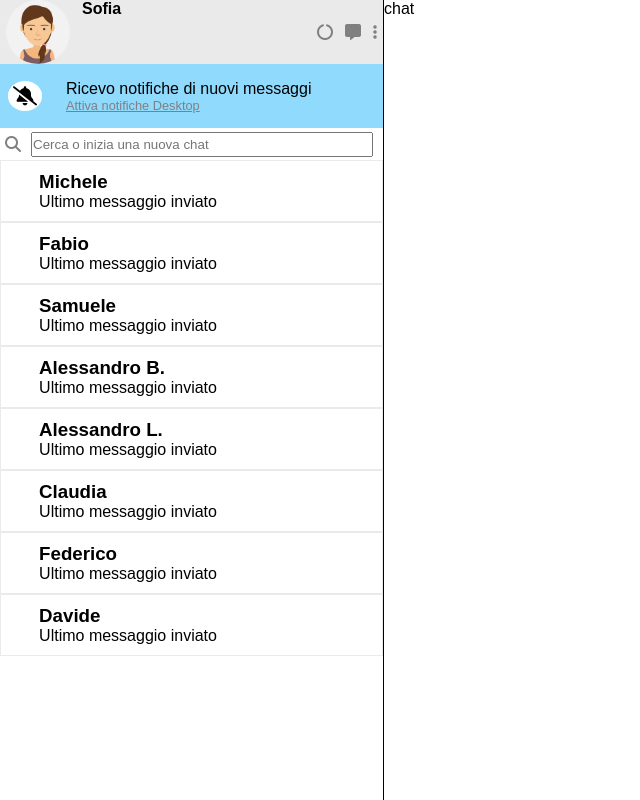
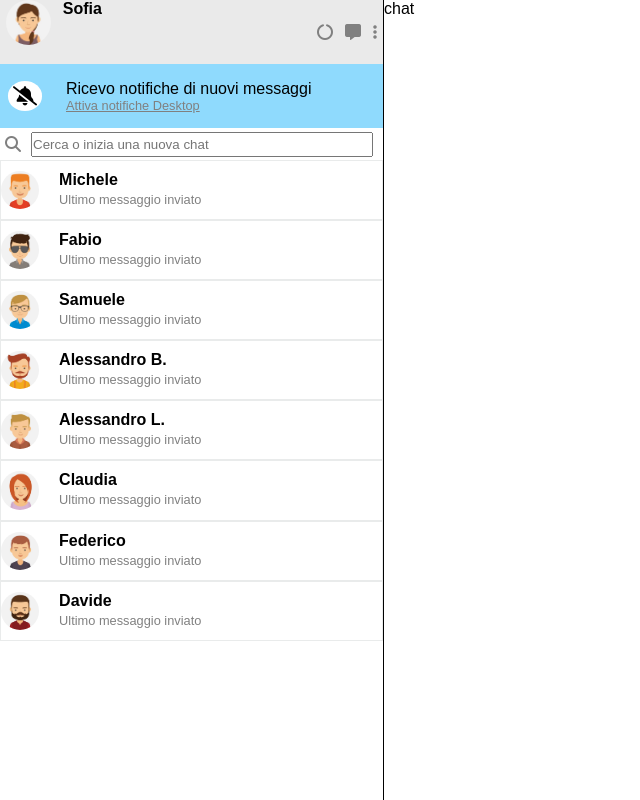
Before and after one commit to AlessandroVola/vue-boolzapp, a plain HTML site: page index.html in a window 1280 px wide. Shown: the whole page, without its empty margins (0-640 px from the left). Drawn offline with nearby package versions, Linux system fonts and the light colour scheme.

Commit message:
v-for avatar and other css style

```diff
--- a/css/style.css
+++ b/css/style.css
@@ -40,6 +40,7 @@ body {
 
 .userName img {
     border-radius: 50%;
+    height: 70%;
 
 }
 
@@ -99,7 +100,7 @@ body {
     padding: 3px 0;
 }
 
-/* coontatti */
+/* contatti */
 #contacts {
     height: 76vh;
 }
@@ -114,6 +115,12 @@ body {
     border-radius: 50%;
 }
 
+#last-message {
+    font-size: 0.8rem;
+    color: gray;
+    padding-top: 3px;
+}
+
 
 /* parte destra */
 #right-waw {
--- a/index.html
+++ b/index.html
@@ -49,10 +49,10 @@
             <div id="contacts">
                 <ul>
                     <li v-for="person in contacts" class="flex">
-                        <img src="person.avatar" alt="">
-                        <div>
-                            <h3>{{ person.name }}</h3>
-                            <div>Ultimo messaggio inviato</div>
+                        <img :src="person.avatar" alt="">
+                        <div style="padding-left: 20px;">
+                            <h4>{{ person.name }}</h4>
+                            <div id="last-message">Ultimo messaggio inviato</div>
                         </div>
                     </li>
                 </ul>
--- a/js/script.js
+++ b/js/script.js
@@ -29,7 +29,7 @@ const app = new Vue(
                 },
                 {
                     name: 'Fabio',
-                    avatar: '_2',
+                    avatar: 'img/avatar_2.jpg',
                     visible: true,
                     messages: [
                         {
@@ -51,7 +51,7 @@ const app = new Vue(
                 },
                 {
                     name: 'Samuele',
-                    avatar: '_3',
+                    avatar: 'img/avatar_3.jpg',
                     visible: true,
                     messages: [
                         {
@@ -73,7 +73,7 @@ const app = new Vue(
                 },
                 {
                     name: 'Alessandro B.',
-                    avatar: '_4',
+                    avatar: 'img/avatar_4.jpg',
                     visible: true,
                     messages: [
                         {
@@ -90,7 +90,7 @@ const app = new Vue(
                 },
                 {
                     name: 'Alessandro L.',
-                    avatar: '_5',
+                    avatar: 'img/avatar_5.jpg',
                     visible: true,
                     messages: [
                         {
@@ -107,7 +107,7 @@ const app = new Vue(
                 },
                 {
                     name: 'Claudia',
-                    avatar: '_6',
+                    avatar: 'img/avatar_6.jpg',
                     visible: true,
                     messages: [
                         {
@@ -129,7 +129,7 @@ const app = new Vue(
                 },
                 {
                     name: 'Federico',
-                    avatar: '_7',
+                    avatar: 'img/avatar_7.jpg',
                     visible: true,
                     messages: [
                         {
@@ -146,7 +146,7 @@ const app = new Vue(
                 },
                 {
                     name: 'Davide',
-                    avatar: '_8',
+                    avatar: 'img/avatar_8.jpg',
                     visible: true,
                     messages: [
                         {
```
